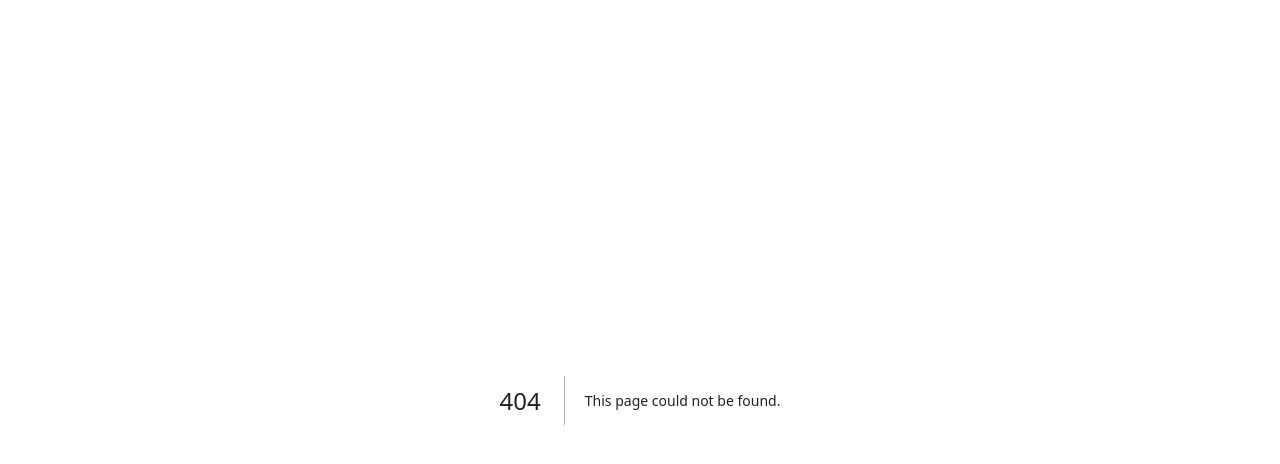
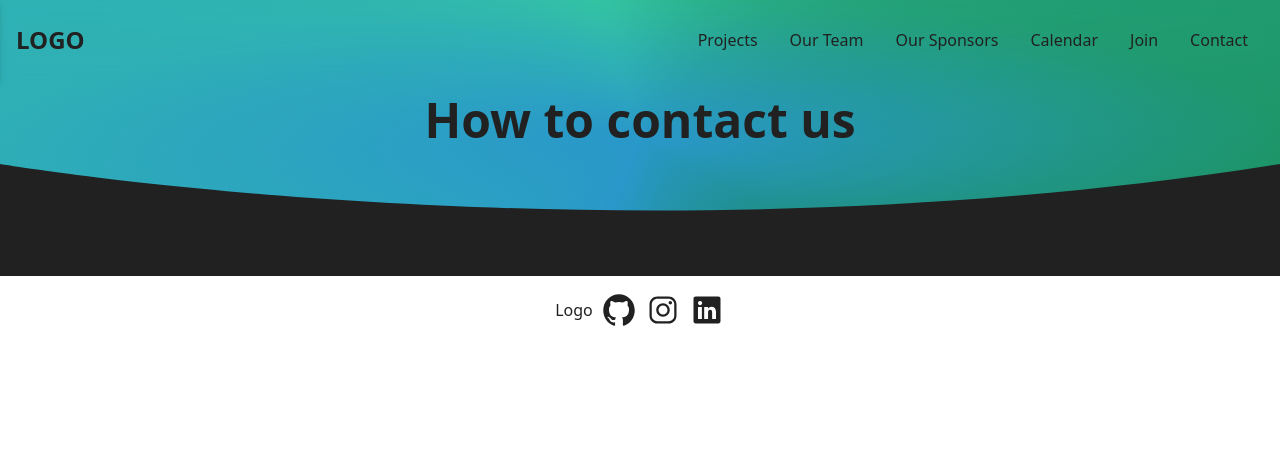
Before and after one commit to MichiganDataScienceTeam/official-website, a Next.js app: page /contact in a window 1280 px wide. Before the commit this address had no page. Shown: the top 464 px of the page. Built offline with nearby package versions, Linux system fonts and the light colour scheme.

Commit message:
added contact and calendar

```diff
--- /dev/null
+++ b/pages/contact.jsx
@@ -0,0 +1,23 @@
+import Layout from "@/components/layout";
+import Wave from "@/components/wave";
+import Wave180 from "@/components/wave180";
+import Link from "next/link";
+import Image from "next/image";
+import { IoLogoGithub, IoLogoLinkedin } from "react-icons/io";
+
+export default function Join({ content }) {
+  return (
+    <Layout>
+      <div className="text-center hero">
+        <div className="container mx-auto ">
+          <div className="flex gap-8 items-center flex-col ">
+            <h1 className="mb-2 md:mb-5 lg:text-5xl md:text-3xl text-xl font-bold text-center">
+              How to contact us
+            </h1>
+          </div>
+        </div>
+        <Wave></Wave>
+      </div>
+    </Layout>
+  );
+}
```
Also changed, not shown: pages/calendar.jsx (renamed from pages/calendar/index.jsx).
